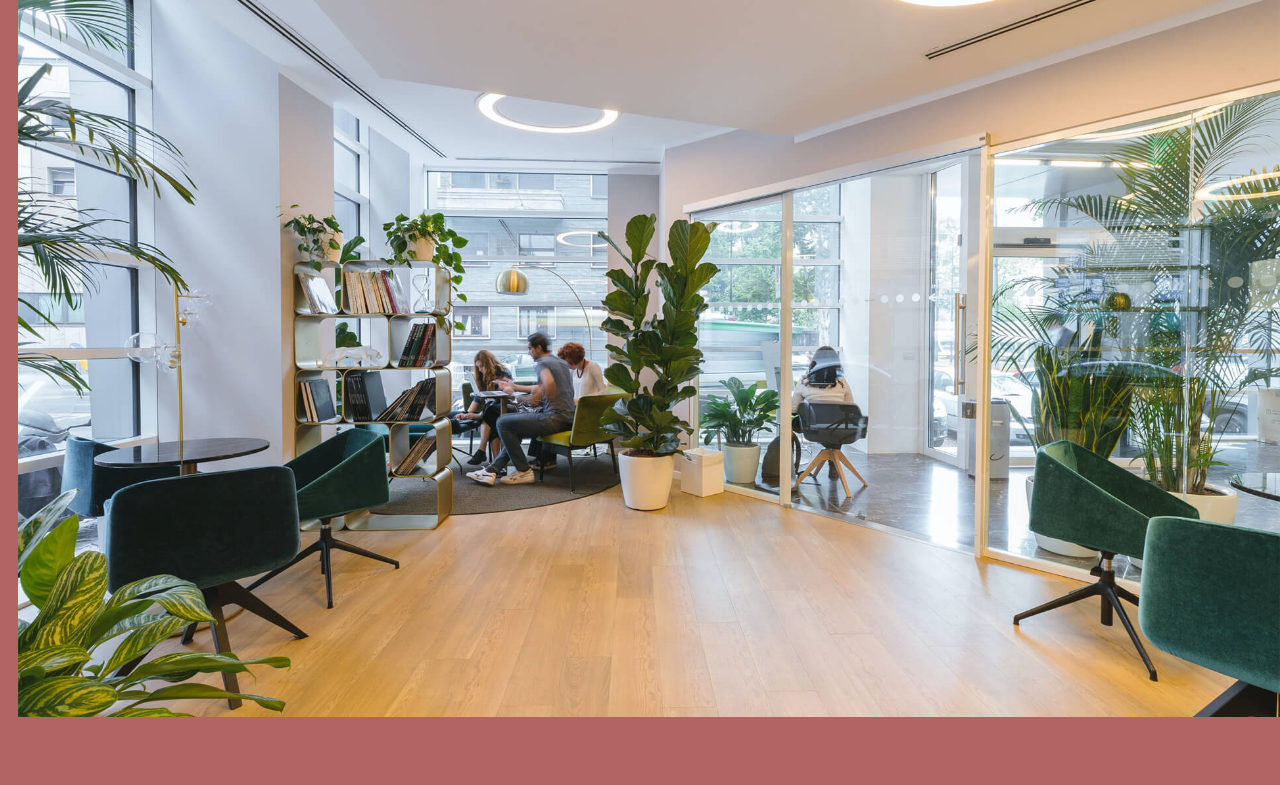
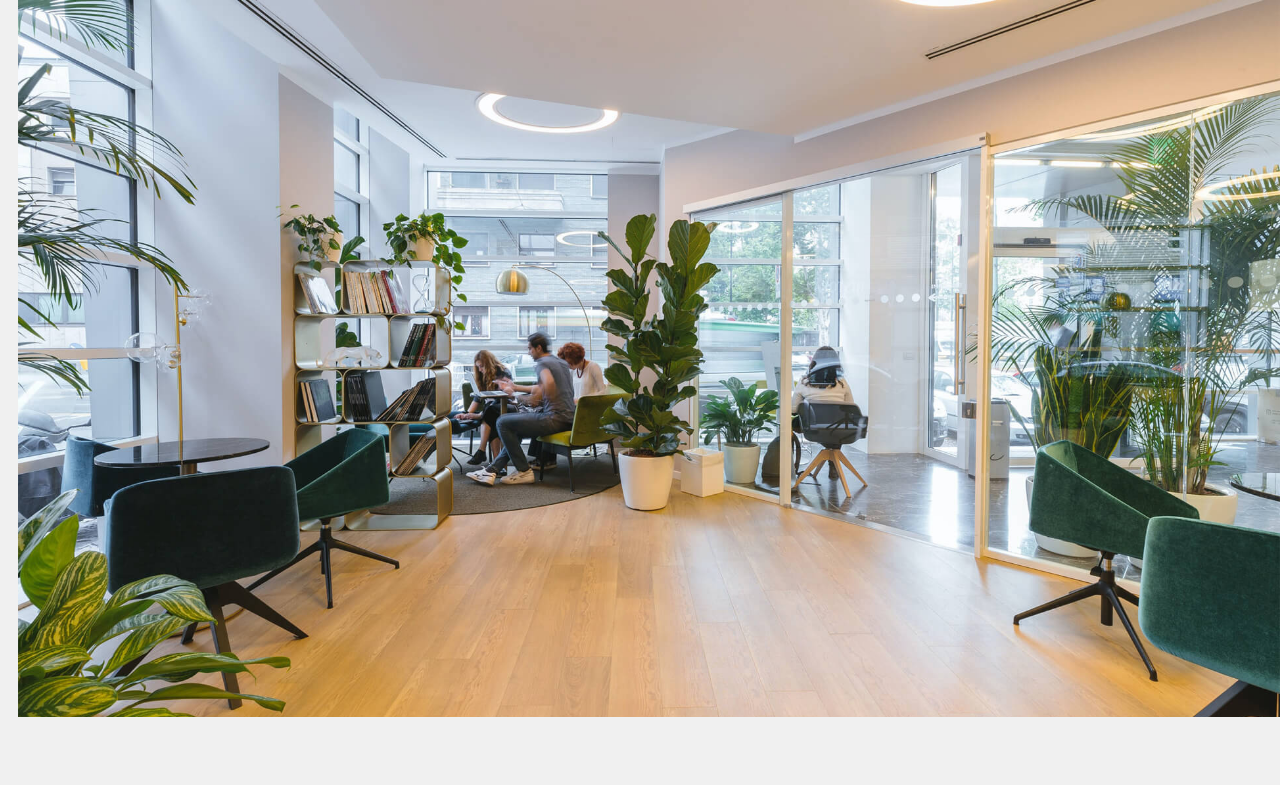
Before and after one commit to miyajimakazuki/git-work, a plain HTML site: page 1008_demo_corporate2/index.html in a window 1280 px wide. Shown: the part 64-849 px from the top of the page. Drawn offline with Linux system fonts and the light colour scheme; some packages are replaced by stand-ins of ours.

Commit message:
背景色復元

```diff
--- a/1008_demo_corporate2/style.css
+++ b/1008_demo_corporate2/style.css
@@ -2,7 +2,7 @@
 
 
 body {
-    background-color: #b26363;
+    background-color: #F0F0F0;
     margin-left: 18px;
 }
 
```
